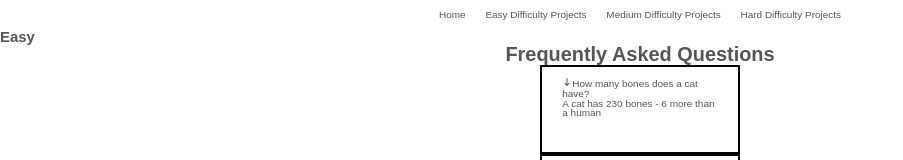
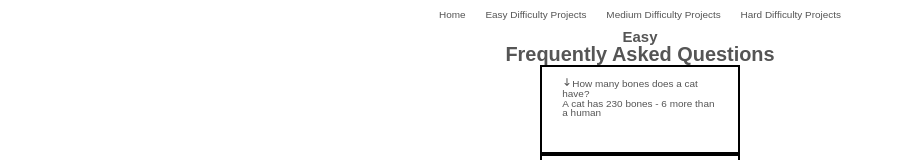
Before and after one commit to deltam3/frontendeval, a React (Vite) app in the folder consolidated/: page /Easy in a window 1280 px wide. Shown: the top 160 px of the page, without its empty margins (0-903 px from the left). Built offline with nearby package versions, Linux system fonts and the light colour scheme.

Commit message:
centered easy component h2

```diff
--- a/consolidated/src/pages/Easy/Easy.tsx
+++ b/consolidated/src/pages/Easy/Easy.tsx
@@ -6,7 +6,7 @@ type Props = {};
 function Easy({}: Props) {
   return (
     <div>
-      <h2>Easy</h2>
+      <h2 style={{ textAlign: "center" }}>Easy</h2>
       <FAQPage></FAQPage>
     </div>
   );
```
